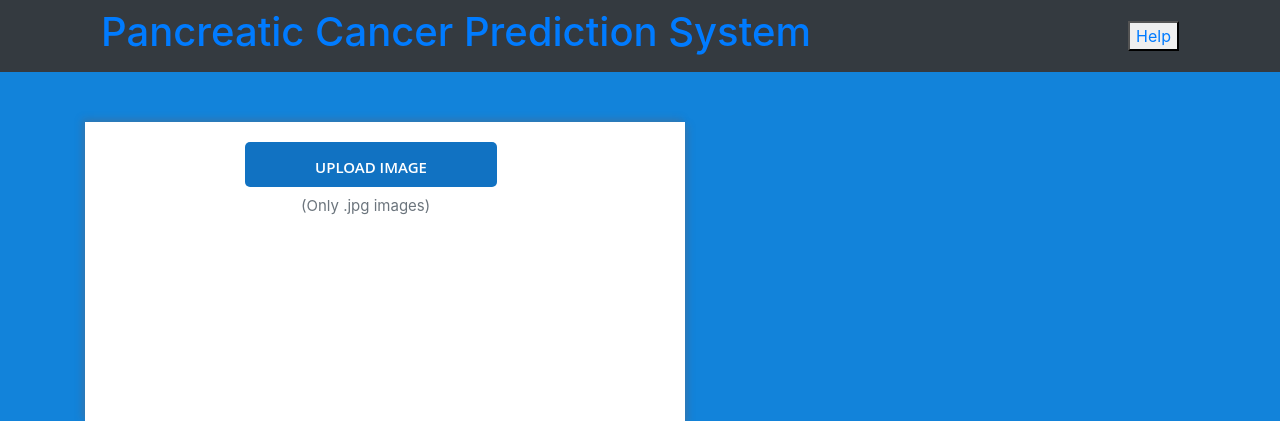
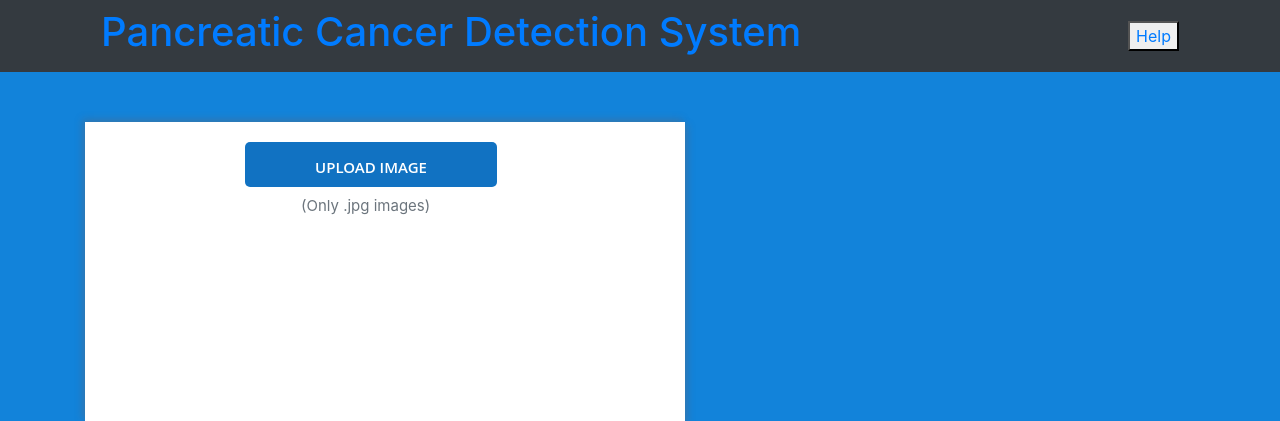
Before and after one commit to Gabriel-Yashim/Pancreatic-Cancer-Detection-System, a Flask app: page / in a window 1280 px wide. Shown: the top 421 px of the page. Run offline with Flask 2, Linux system fonts and the light colour scheme.

Commit message:
site heading

```diff
--- a/template/index.html
+++ b/template/index.html
@@ -109,7 +109,7 @@
     <div class="container">
       <nav class="navbar">
         <span>
-          <h1 class="page-header text-primary">Pancreatic Cancer Prediction System</h1>
+          <h1 class="page-header text-primary">Pancreatic Cancer Detection System</h1>
         </span>
         <button type="button"><a href="#">Help</a></button>
       </nav>
```
